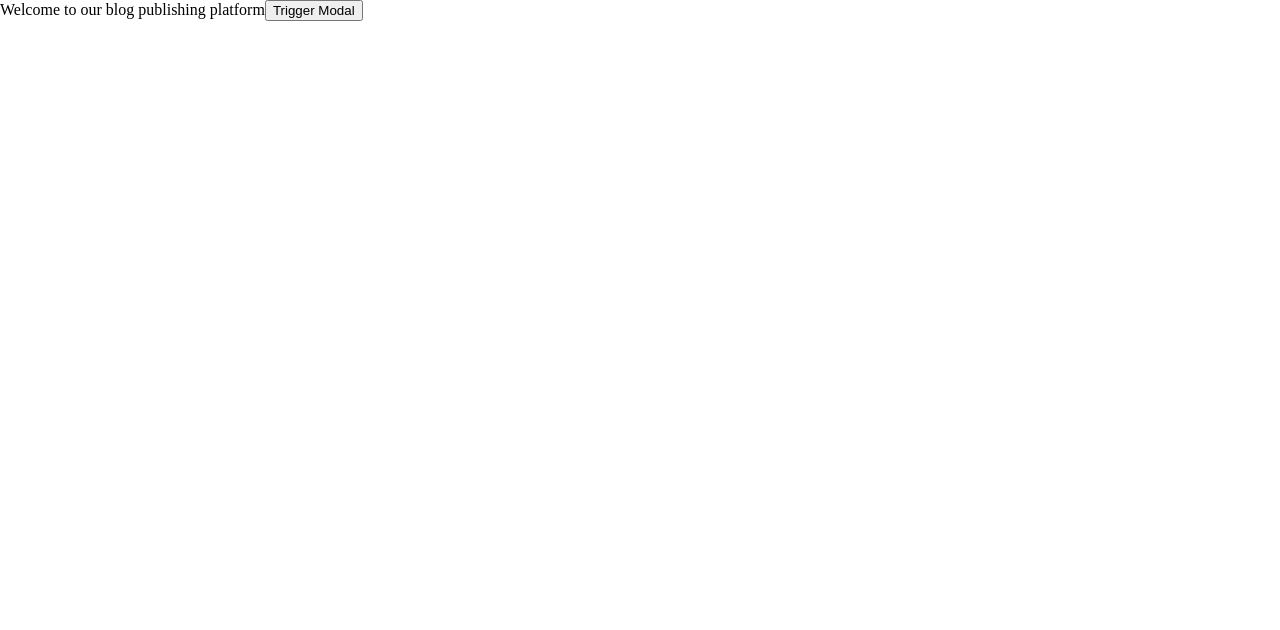
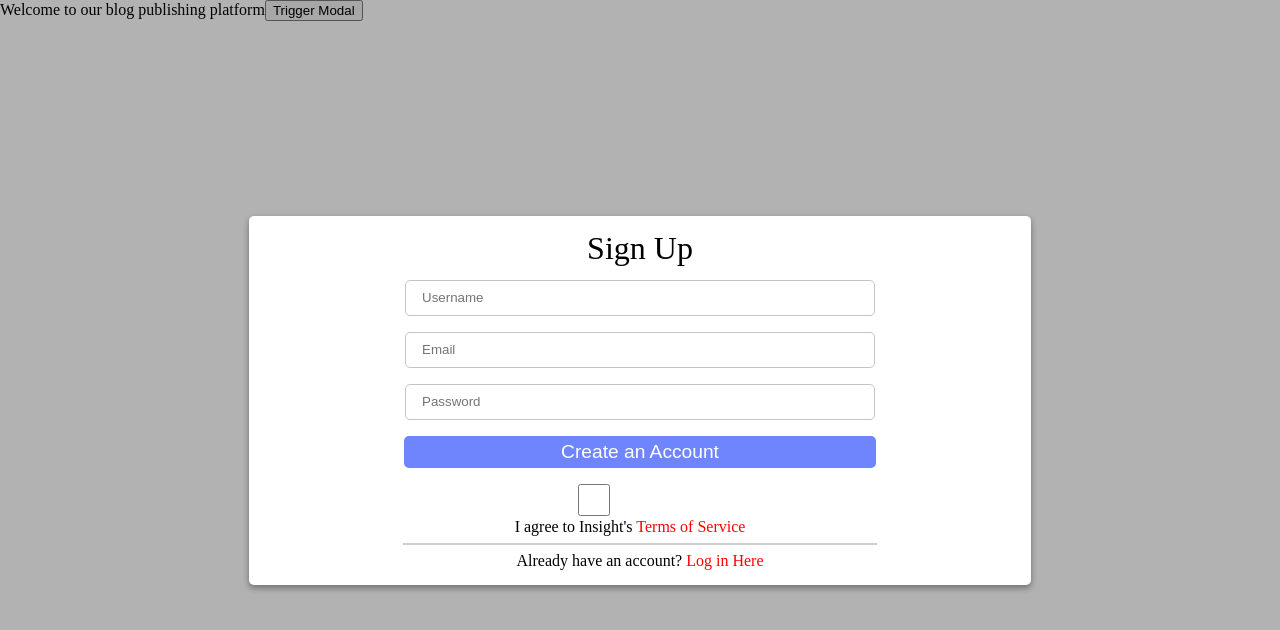
Before and after one commit to LABS-EU3/react_blog_frontend, a React (Create React App) app: page /register in a window 1280 px wide. Shown: the top 630 px of the page. Built offline with nearby package versions, Linux system fonts and the light colour scheme.

Commit message:
Very basic style

```diff
--- a/src/App.js
+++ b/src/App.js
@@ -3,9 +3,9 @@ import Modal from "./pages/Modal";
 import Register from "./pages/Register";
 
 function App() {
-  const [modalOpen, setModalOpen] = useState(false);
+  const [modalOpen, setModalOpen] = useState(true);
 
-  const handleControl = () => {
+  const handleControl = (e) => {
     setModalOpen(!modalOpen);
   };
 
--- a/src/pages/Modal.js
+++ b/src/pages/Modal.js
@@ -16,7 +16,6 @@ const ModalWrapper = styled.div`
 const ModalInner = styled.div`
   padding: 20;
   background: #fff;
-  border-radius: 2px;
   display: inline-block;
   min-height: 300px;
   margin: 1rem;
@@ -26,6 +25,8 @@ const ModalInner = styled.div`
   justify-self: center;
   width: 750px;
   padding: 1.0rem;
+  border-radius: 5px;
+
   @media (max-width: 750px) {
     width: 90%;
     margin: auto;
--- a/src/pages/Register.js
+++ b/src/pages/Register.js
@@ -1,5 +1,49 @@
 import React, { useRef } from "react";
-import {connect} from "react-redux"
+import { connect } from "react-redux";
+import styled from "styled-components";
+
+const StyledAuth = styled.form`
+  min-height: 300px;
+  width: 100%;
+  display: flex;
+  flex-direction: column;
+  margin: 0 auto;
+  align-items: center;
+  justify-content: space-between;
+  h1 {
+    font-size: 2rem;
+  }
+  input {
+    width: 60%;
+    height: 4vh;
+    border-radius: 5px;
+    border: 1px solid #c4c4c4;
+    color: #c4c4c4;
+    padding-left: 1rem;
+    margin-top: 1rem;
+  }
+  .primary {
+    background-color: #6f85fd;
+    width: 63%;
+    height: 4vh;
+    border-radius: 5px;
+    border: none;
+    font-size: 1.2rem;
+    color: white;
+    font-weight: 100;
+    margin-top: 1rem;
+  }
+  label {
+    display: inline-block;
+  }
+  span a {
+    color: red;
+  }
+  hr {
+    width: 63%;
+    border: 0.5px solid #cfcfcf;
+  }
+`;
 
 function Register(props) {
   const username = useRef("");
@@ -16,14 +60,31 @@ function Register(props) {
   };
 
   return (
-    <div>
-      <form>
-        <input placeholder="Username" ref={username} />
-        <input placeholder="Email" ref={email} />
-        <input placeholder="Password" ref={password} />
-        <button onClick={signup}>Create an Account</button>
-      </form>
-    </div>
+    <StyledAuth>
+      <h1>Sign Up</h1>
+      <input placeholder="Username" ref={username} />
+      <input placeholder="Email" ref={email} />
+      <input placeholder="Password" ref={password} />
+      <button onClick={signup} className="primary">
+        Create an Account
+      </button>
+      <div>
+        <input type="checkbox" id="tos" />
+        <label for="tos">
+          I agree to Insight's{" "}
+          <span>
+            <a>Terms of Service</a>
+          </span>
+        </label>
+      </div>
+      <hr />
+      <p>
+        Already have an account?{" "}
+        <span>
+          <a>Log in Here</a>
+        </span>
+      </p>
+    </StyledAuth>
   );
 }
-export default connect(state=>state, {})(Register)
+export default connect(state => state, {})(Register);
```
